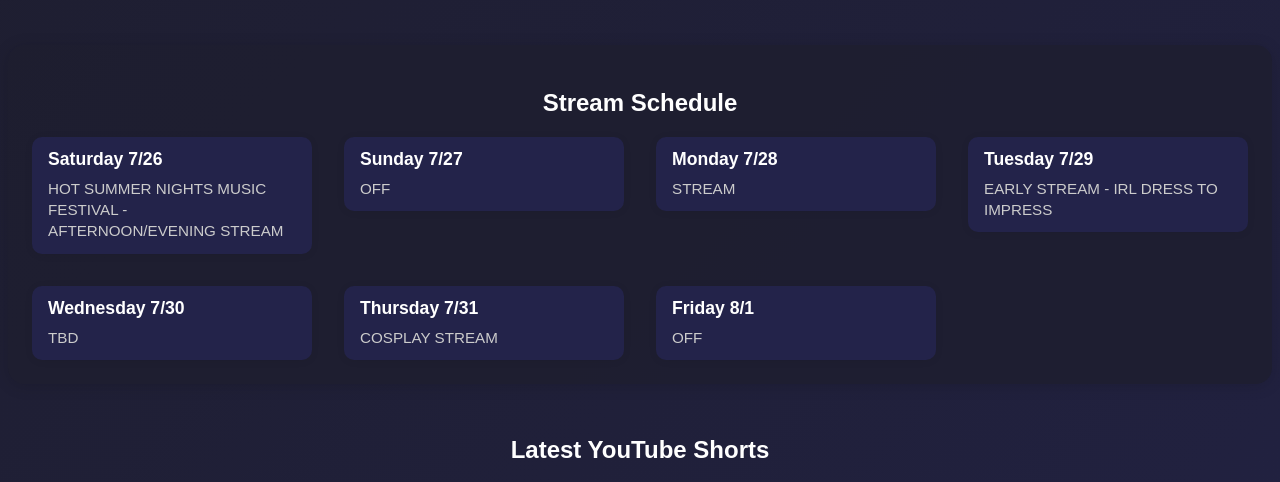
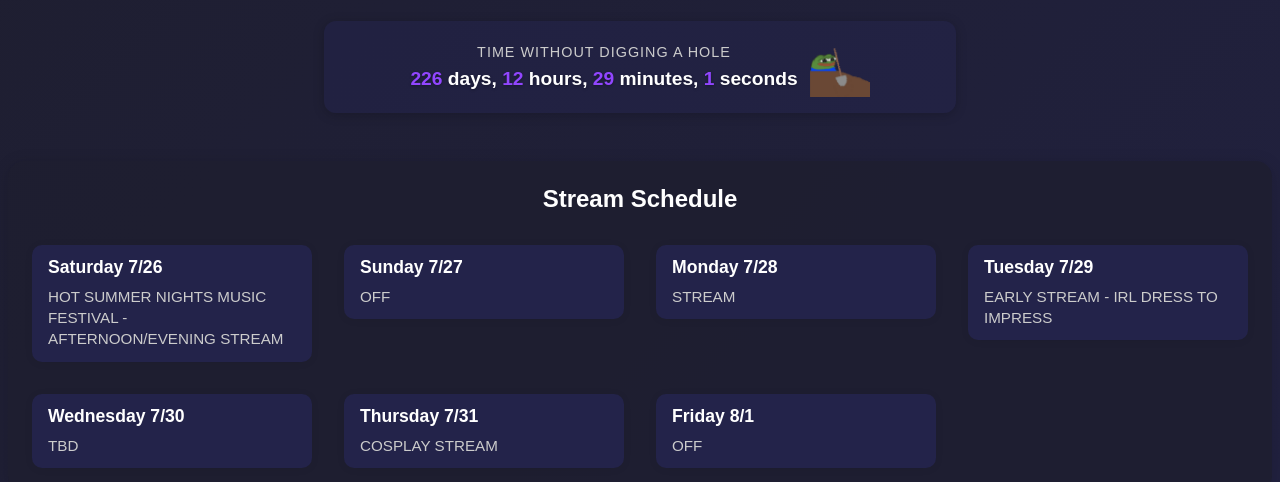
Before and after one commit to ErielCruz/julia-schedule, a website: page index.html in a window 1280 px wide. Shown: the part 291-773 px from the top of the page. Drawn offline with nearby package versions, Linux system fonts and the light colour scheme; grey boxes are pictures that could not be loaded.

Commit message:
Added Dig hole timer

```diff
--- a/index.html
+++ b/index.html
@@ -18,6 +18,17 @@
       <a href="https://www.youtube.com/@JuliakinsMMA" target="_blank" class="social youtube" aria-label="YouTube"><img src="YouTube_icon.png" alt="YouTube"></a>
       <a href="https://www.instagram.com/julia.kins" target="_blank" class="social instagram" aria-label="Instagram"><img src="Instagram_icon.png" alt="Instagram"></a>
       <a href="https://discord.gg/juliacord" target="_blank" class="social discord" aria-label="Discord"><img src="Discord_icon.png" alt="Discord"></a>
+    </div>
+    <div class="time-counter">
+      <div class="counter-content">
+        <div class="counter-label">
+          Time Without Digging a Hole
+        </div>
+        <div id="time-display" class="counter-display">
+          <span id="days">0</span> days, <span id="hours">0</span> hours, <span id="minutes">0</span> minutes, <span id="seconds">0</span> seconds
+        </div>
+      </div>
+      <img src="peepoDig.gif" alt="peepoDig" class="peepo-dig-gif">
     </div>
   </header>
   <main>
--- a/main.js
+++ b/main.js
@@ -126,6 +126,7 @@ document.addEventListener('DOMContentLoaded', async () => {
     fetchScheduleMarkdown();
     await embedLatestYouTubeShorts();
     initCustomVideoPlayer();
+    initTimeCounter();
     // Set current year in footer
     const yearElement = document.getElementById('current-year');
     if (yearElement) {
@@ -180,3 +181,43 @@ function initCustomVideoPlayer() {
     overlay.querySelector('.play-text').textContent = 'Video unavailable';
   });
 }
+
+// Time counter functionality
+function initTimeCounter() {
+  // Set the start date: December 12, 2024 at 14:29:00
+  const startDate = new Date('2024-12-12T14:29:00');
+
+  function updateCounter() {
+    try {
+      const now = new Date();
+      const timeDiff = now.getTime() - startDate.getTime();
+
+      // Calculate days, hours, minutes, and seconds
+      const days = Math.floor(timeDiff / (1000 * 60 * 60 * 24));
+      const hours = Math.floor((timeDiff % (1000 * 60 * 60 * 24)) / (1000 * 60 * 60));
+      const minutes = Math.floor((timeDiff % (1000 * 60 * 60)) / (1000 * 60));
+      const seconds = Math.floor((timeDiff % (1000 * 60)) / 1000);
+
+      // Update the display
+      const daysElement = document.getElementById('days');
+      const hoursElement = document.getElementById('hours');
+      const minutesElement = document.getElementById('minutes');
+      const secondsElement = document.getElementById('seconds');
+
+      if (daysElement && hoursElement && minutesElement && secondsElement) {
+        daysElement.textContent = days;
+        hoursElement.textContent = hours;
+        minutesElement.textContent = minutes;
+        secondsElement.textContent = seconds;
+      }
+    } catch (error) {
+      console.error('Error updating time counter:', error);
+    }
+  }
+
+  // Update immediately
+  updateCounter();
+
+  // Update every second (1000 milliseconds)
+  setInterval(updateCounter, 1000);
+}
--- a/style.css
+++ b/style.css
@@ -12,6 +12,8 @@
 }
 .schedule h2 {
   text-align: center;
+  margin-top: 0rem;
+  margin-bottom: 2rem;
 }
 body {
   margin: 0;
@@ -46,6 +48,105 @@ body {
 .social:hover img {
   transform: scale(1.15) rotate(-5deg);
   box-shadow: 0 2px 12px #fff2;
+}
+.time-counter {
+  margin-top: 1.5rem;
+  padding: 1rem;
+  background: rgba(35, 35, 74, 0.6);
+  border-radius: 12px;
+  max-width: 600px;
+  width: 90%;
+  margin-left: auto;
+  margin-right: auto;
+  box-shadow: 0 2px 12px rgba(0,0,0,0.2);
+  animation: fadeInUp 1.5s ease;
+  display: flex;
+  align-items: center;
+  justify-content: center;
+  gap: 0.75rem;
+}
+
+.counter-content {
+  display: flex;
+  flex-direction: column;
+  align-items: center;
+}
+
+.counter-label {
+  font-size: 0.9rem;
+  color: #ccc;
+  margin-bottom: 0.5rem;
+  text-transform: uppercase;
+  letter-spacing: 1px;
+  text-align: center;
+}
+
+.counter-display {
+  font-size: 1.2rem;
+  font-weight: bold;
+  color: #fff;
+  text-shadow: 0 1px 3px rgba(0,0,0,0.3);
+  white-space: nowrap;
+  text-align: center;
+}
+
+.peepo-dig-gif {
+  height: 100%;
+  width: auto;
+  min-height: 60px;
+  max-width: 60px;
+  object-fit: contain;
+  animation: bounce 2s infinite;
+}
+
+@keyframes bounce {
+  0%, 20%, 50%, 80%, 100% {
+    transform: translateY(0);
+  }
+  40% {
+    transform: translateY(-5px);
+  }
+  60% {
+    transform: translateY(-3px);
+  }
+}
+
+.counter-display span {
+  color: #9146ff;
+}
+
+@media (max-width: 600px) {
+  .time-counter {
+    margin-top: 1rem;
+    padding: 0.75rem;
+    max-width: 90%;
+    flex-direction: column;
+    gap: 0.5rem;
+  }
+
+  .peepo-dig-gif {
+    min-height: 40px;
+    max-width: 40px;
+  }
+
+  .counter-display {
+    font-size: 1rem;
+  }
+
+  .counter-label {
+    font-size: 0.8rem;
+  }
+}
+
+@media (max-width: 400px) {
+  .counter-display {
+    font-size: 0.9rem;
+  }
+
+  .peepo-dig-gif {
+    min-height: 30px;
+    max-width: 30px;
+  }
 }
 .schedule {
   max-width: 1400px;
```
Also changed, not shown: peepoDig.gif (added).
